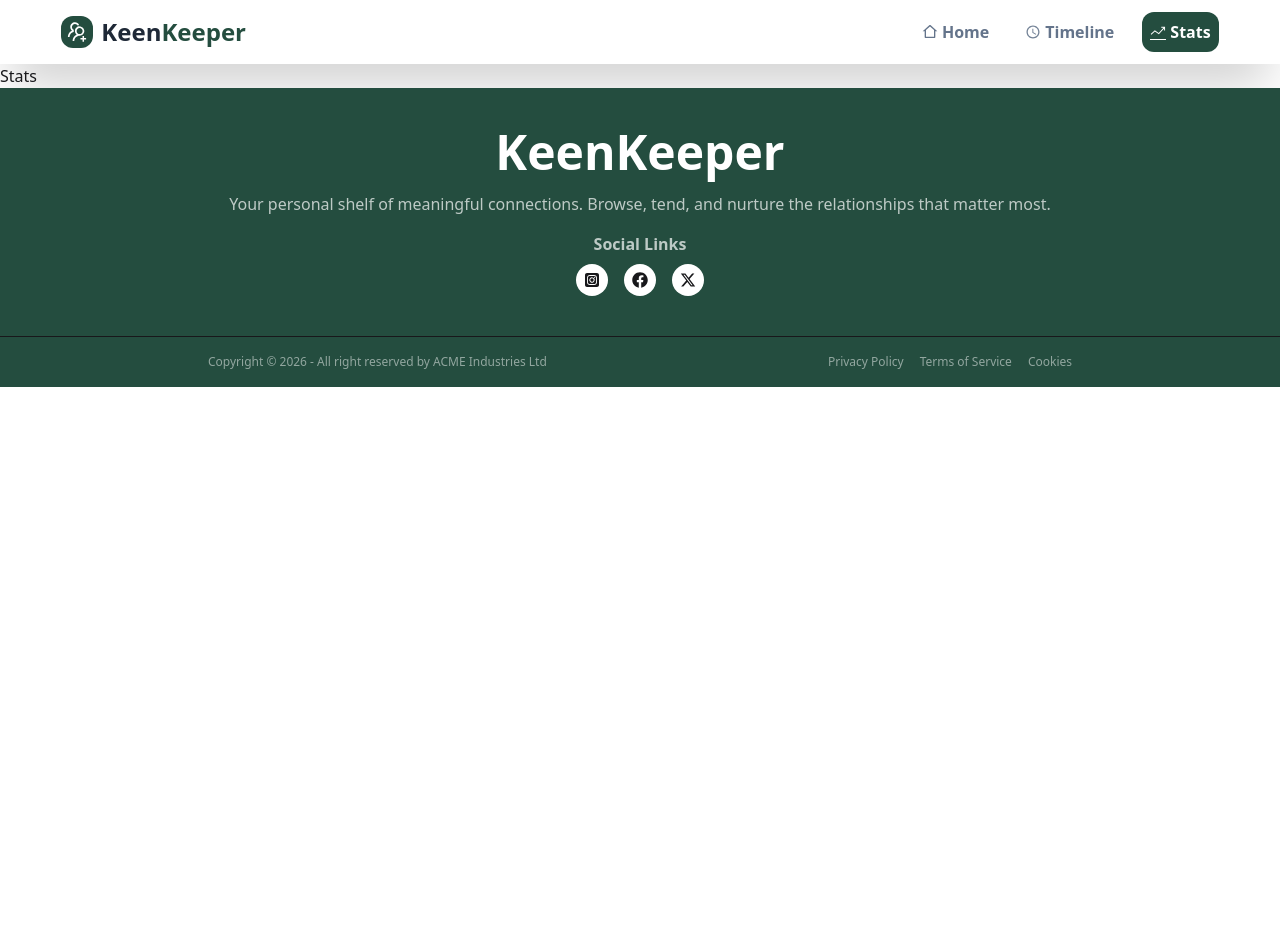
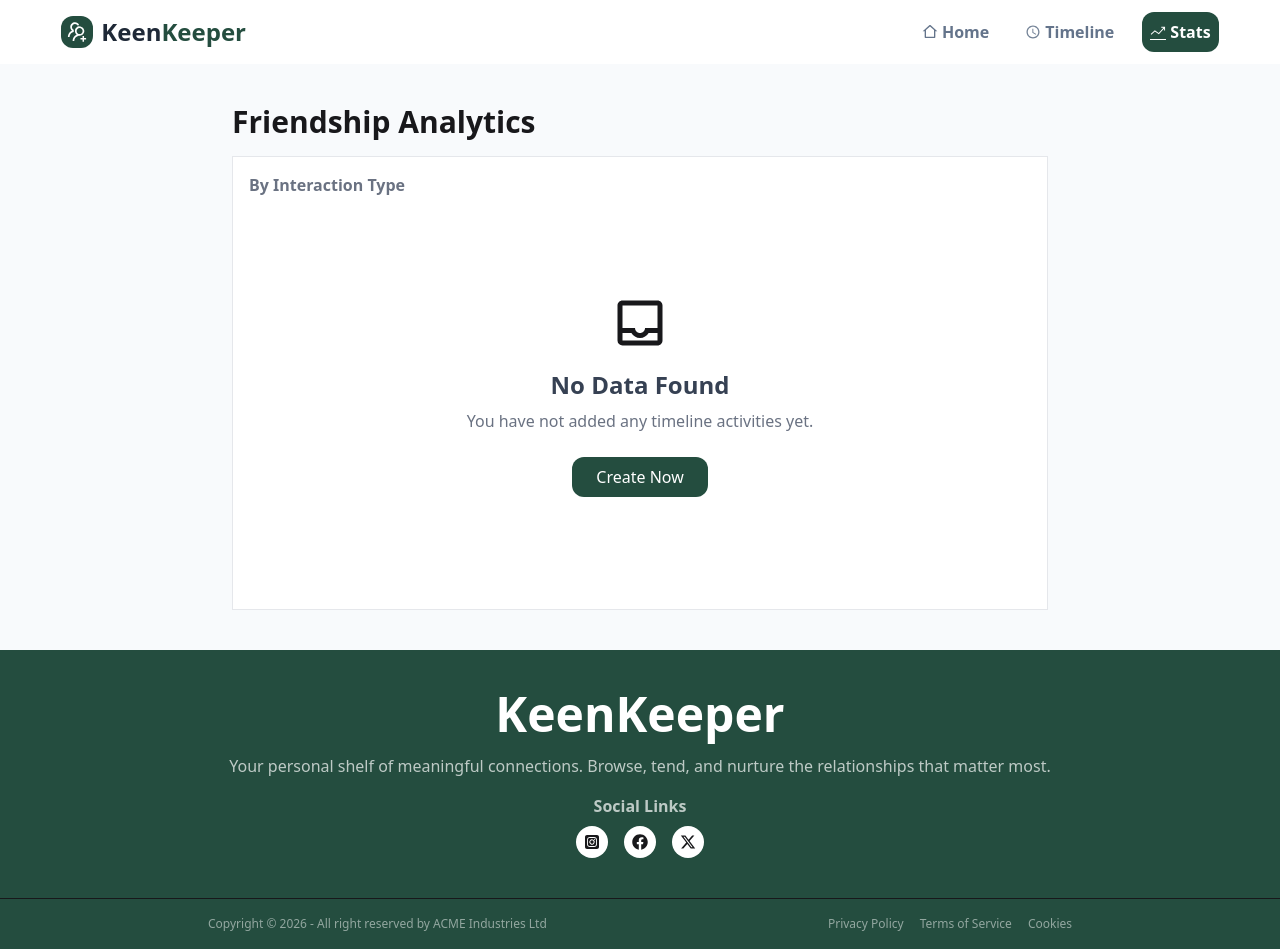
Before and after one commit to dev-riaz/Assignment-7, a Next.js app: page /stats in a window 1280 px wide. Before the commit the page ends 800 px from the top, so only its background shows below. Built offline with nearby package versions, Linux system fonts and the light colour scheme.

Commit message:
some issue solved

```diff
--- a/package.json
+++ b/package.json
@@ -14,7 +14,9 @@
     "react": "19.2.4",
     "react-dom": "19.2.4",
     "react-icons": "^5.6.0",
-    "react-spinners": "^0.17.0"
+    "react-spinners": "^0.17.0",
+    "react-toastify": "^11.1.0",
+    "recharts": "^3.8.1"
   },
   "devDependencies": {
     "@tailwindcss/postcss": "^4",
--- a/src/app/HandleBtn.jsx
+++ b/src/app/HandleBtn.jsx
@@ -5,11 +5,10 @@ import React, { useContext } from "react";
 import { BiSolidPhoneCall } from "react-icons/bi";
 import { FaVideo } from "react-icons/fa";
 import { MdTextsms } from "react-icons/md";
+import { toast } from "react-toastify";
 
 const HandleBtn = ({ fr }) => {
   const [friendsData, setFriendsData] = useContext(FriendContext);
-  console.log(friendsData);
-  // console.log(data);
 
   const handleClick = (type) => {
     const newFriend = {
@@ -18,6 +17,23 @@ const HandleBtn = ({ fr }) => {
     };
 
     setFriendsData([...friendsData, newFriend]);
+    if (type === "Call") {
+      toast.success(<div className="flex items-center gap-3">
+        <BiSolidPhoneCall />
+        <span>Calling started...</span>
+      </div>);
+    } else if (type === "Text") {
+      toast.info(<div className="flex items-center gap-3">
+        <MdTextsms />
+        <span>Message sent!</span>
+      </div>);
+    } else if (type === "Video") {
+      toast.success(<div className="flex items-center gap-3">
+        <FaVideo />
+        <span>Video call started!</span>
+      </div>);
+    }
+    // toast.success("success");
   };
   return (
     <div>
--- a/src/app/layout.js
+++ b/src/app/layout.js
@@ -4,6 +4,7 @@ import Navbar from "@/components/navbar/Navbar";
 import Footer from "@/components/footer/Footer";
 import FriendProvider from "@/context/FriendProvider";
 import Provider from "./lib/provider";
+import { ToastContainer } from "react-toastify";
 
 const geistSans = Geist({
   variable: "--font-geist-sans",
@@ -32,6 +33,7 @@ export default function RootLayout({ children }) {
           <Navbar></Navbar>
           {children}
           <Footer></Footer>
+          <ToastContainer position="bottom-right" />
         </Provider>
       </body>
     </html>
--- a/src/app/stats/page.jsx
+++ b/src/app/stats/page.jsx
@@ -1,11 +1,105 @@
-import React from 'react';
+"use client";
+import { FriendContext } from "@/context/FriendContext";
+import React, { useContext } from "react";
+import { MdOutlineInbox } from "react-icons/md";
+import { Pie, PieChart, Tooltip, ResponsiveContainer, Legend } from "recharts";
+
+// export default function TwoLevelPieChar({
+//   isAnimationActive,
+//   defaultIndex,
+// }: {
+//   isAnimationActive?: boolean;
+//   defaultIndex?: TooltipIndex;
+// })
 
 const StatsPage = () => {
-    return (
-        <div>
-            Stats
+  const [friendsData] = useContext(FriendContext);
+
+  const call = friendsData.filter((f) => f.action === "Call").length;
+  const text = friendsData.filter((f) => f.action === "Text").length;
+  const video = friendsData.filter((f) => f.action === "Video").length;
+
+  const data01 = [
+    { name: "Call", value: call },
+    { name: "Text", value: text },
+    { name: "Video", value: video },
+  ];
+
+  const data02 = [
+    { name: "Call", value: call },
+    { name: "Text", value: text },
+    { name: "Video", value: video },
+  ];
+
+  return (
+    <div className="bg-[#F8FAFC]">
+      <div className="w-4xl mx-auto p-10">
+        <h1 className="text-3xl font-bold">Friendship Analytics</h1>
+
+        <div className="bg-white border border-gray-400/25 mt-4 p-4">
+          <p className="font-bold text-gray-500">By Interaction Type</p>
+          <div className="flex justify-center items-center ">
+            {friendsData.length === 0 ? (
+              <div className="">
+                <div className="flex flex-col items-center justify-center py-24 text-center">
+                  <div className="text-6xl mb-4">
+                    {" "}
+                    <MdOutlineInbox />
+                  </div>
+
+                  <h2 className="text-2xl font-bold text-gray-700">
+                    No Data Found
+                  </h2>
+
+                  <p className="text-gray-500 mt-2 max-w-sm">
+                    You have not added any timeline activities yet.
+                  </p>
+
+                  <button className="mt-6 px-6 py-2 rounded-xl bg-[#244D3F] text-white hover:scale-105 transition">
+                    Create Now
+                  </button>
+                </div>
+              </div>
+            ) : (
+              <PieChart
+                style={{
+                  width: "100%",
+                  height: "100%",
+                  maxWidth: "500px",
+                  maxHeight: "80vh",
+                  aspectRatio: 1,
+                }}
+                responsive
+              >
+                <Pie
+                  data={data01}
+                  dataKey="value"
+                  cx="50%"
+                  cy="50%"
+                  outerRadius="50%"
+                  fill="#8884d8"
+                  isAnimationActive={true}
+                />
+                <Pie
+                  data={data02}
+                  dataKey="value"
+                  cx="50%"
+                  cy="50%"
+                  innerRadius="60%"
+                  outerRadius="80%"
+                  fill="#82ca9d"
+                  label
+                  isAnimationActive={true}
+                />
+                <Tooltip />
+                <Legend></Legend>
+              </PieChart>
+            )}
+          </div>
         </div>
-    );
+      </div>
+    </div>
+  );
 };
 
 export default StatsPage;
```
Also changed, not shown: 1 other file (tests, documents, lock files or other folders).
